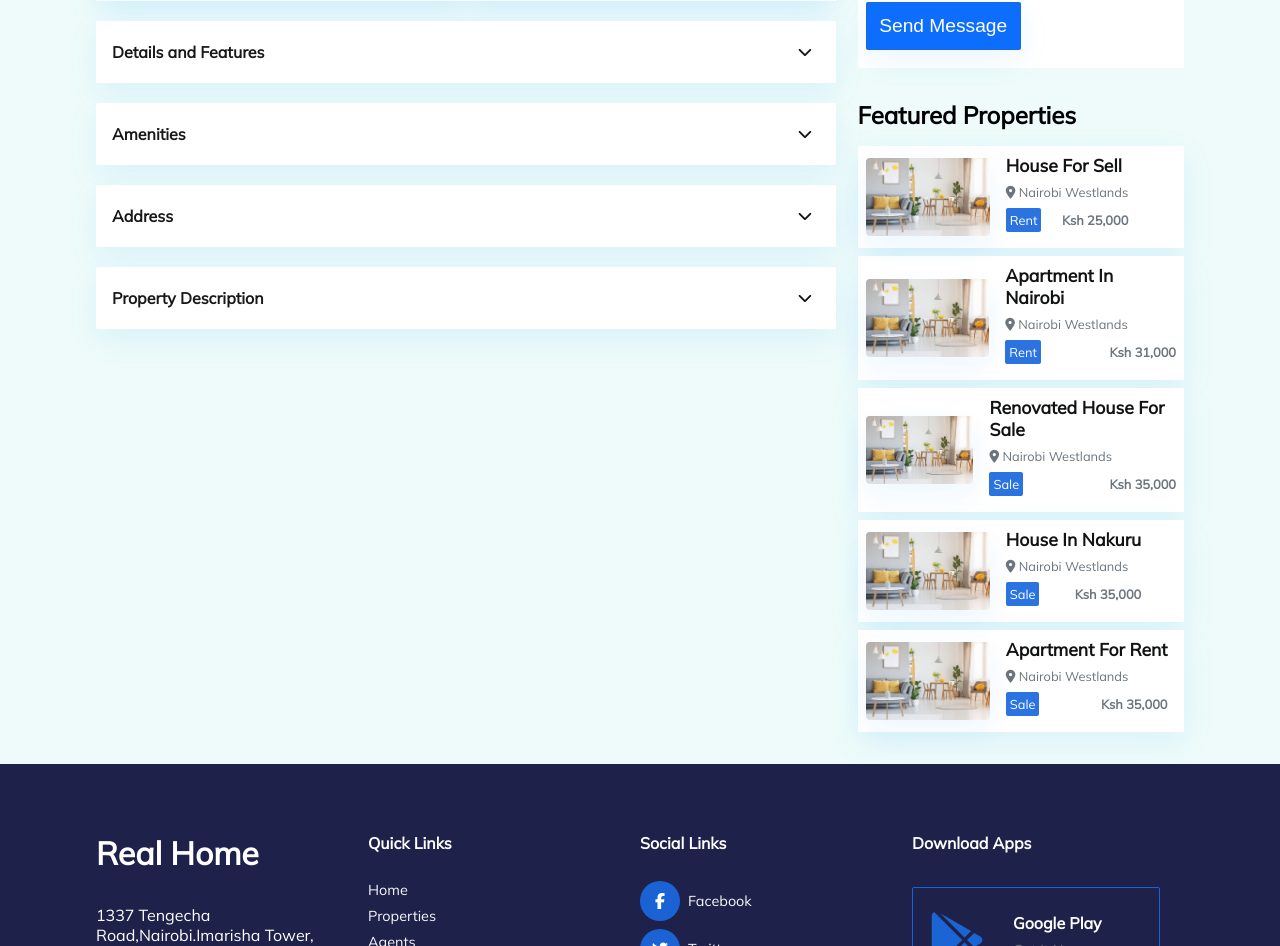
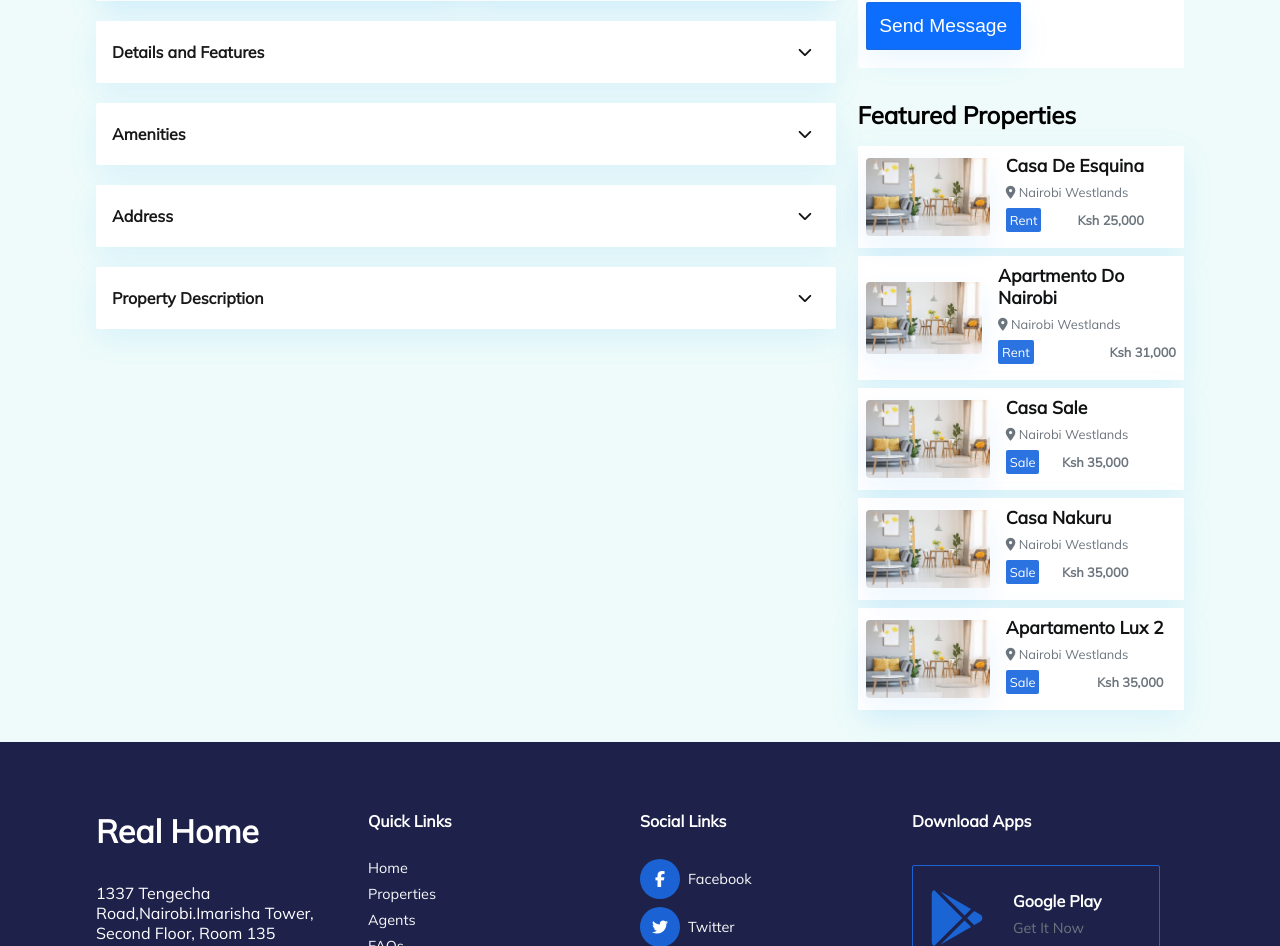
Before and after one commit to TiagoDDornelles/pampimv, a React (Create React App) app: page /property/1 in a window 1280 px wide. Shown: the part 804-1750 px from the top of the page. Built offline with nearby package versions, Linux system fonts and the light colour scheme.

Commit message:
detalhes

```diff
--- a/src/dev-data/agents.js
+++ b/src/dev-data/agents.js
@@ -28,7 +28,7 @@ const agents = [
     listings: [
       {
         id: 1,
-        title: "Apartment for rent",
+        title: "Apartmento lux 2",
         slug: "apartment-for-rent",
         price: price(35000),
         location: "Mombasa",
@@ -69,7 +69,7 @@ const agents = [
       },
       {
         id: 2,
-        title: "House for Sell",
+        title: "Casa de esquina",
         slug: "house-for-sell",
         price: price(35000),
         location: "Nakuru",
@@ -130,7 +130,7 @@ const agents = [
     listings: [
       {
         id: 1,
-        title: "Apartment for rent",
+        title: "Apartamento Lux 2",
         slug: "apartment-for-rent",
         price: price(35000),
         location: "Mombasa",
@@ -171,7 +171,7 @@ const agents = [
       },
       {
         id: 2,
-        title: "House for Sell",
+        title: "Casa de Esquina",
         slug: "house-for-sell",
         price: price(35000),
         location: "Nakuru",
@@ -232,7 +232,7 @@ const agents = [
     listings: [
       {
         id: 1,
-        title: "Apartment for rent",
+        title: "Apartmento Lux 3",
         slug: "apartment-for-rent",
         price: price(35000),
         location: "Mombasa",
@@ -273,7 +273,7 @@ const agents = [
       },
       {
         id: 2,
-        title: "House for Sell",
+        title: "Casa de esquina",
         slug: "house-for-sell",
         price: price(35000),
         location: "Nakuru",
@@ -334,7 +334,7 @@ const agents = [
     listings: [
       {
         id: 1,
-        title: "Apartment for rent",
+        title: "Apartamento Lux 2",
         slug: "apartment-for-rent",
         price: price(35000),
         location: "Mombasa",
@@ -375,7 +375,7 @@ const agents = [
       },
       {
         id: 2,
-        title: "House for Sell",
+        title: "Casa de esquina",
         slug: "house-for-sell",
         price: price(35000),
         location: "Nakuru",
--- a/src/dev-data/listing.js
+++ b/src/dev-data/listing.js
@@ -9,7 +9,7 @@ const price = (price) => {
 const listing = [
   {
     id: 1,
-    title: "Apartment for rent",
+    title: "Apartamento Lux 2",
     slug: "apartment-for-rent",
     price: price(350000),
     location: "Mombasa",
@@ -50,7 +50,7 @@ const listing = [
   },
   {
     id: 2,
-    title: "House for Sell",
+    title: "Casa de Esquina",
     slug: "house-for-sell",
     price: price(25000),
     location: "Nakuru",
@@ -90,7 +90,7 @@ const listing = [
   },
   {
     id: 3,
-    title: "Apartment In Nairobi",
+    title: "Apartmento do Nairobi",
     slug: "apartment-in-nairobi",
     price: price(31000),
     location: "Nairobi",
@@ -130,7 +130,7 @@ const listing = [
   },
   {
     id: 4,
-    title: "Renovated House For Sale",
+    title: "Casa Sale",
     slug: "renoveted-house-for-sale",
     price: price(35000),
     location: "Kisumu",
@@ -170,7 +170,7 @@ const listing = [
   },
   {
     id: 5,
-    title: "House in Nakuru",
+    title: "Casa Nakuru",
     slug: "house-in-nakuru",
     price: price(35000),
     location: "Nairobi",
@@ -210,7 +210,7 @@ const listing = [
   },
   {
     id: 6,
-    title: "Apartment for rent",
+    title: "Apartamento Lux 2",
     slug: "apartment-for-rent",
     price: price(35000),
     location: "Nairobi",
@@ -250,7 +250,7 @@ const listing = [
   },
   {
     id: 7,
-    title: "Offices for rent",
+    title: "Apartamento Figueiredo",
     slug: "offices-for-rent",
     price: price(35000),
     location: "Nairobi",
@@ -290,7 +290,7 @@ const listing = [
   },
   {
     id: 8,
-    title: "Apartment for rent",
+    title: "Apartmento Lux 3",
     slug: "apartmen-for-rent",
     price: price(35000),
     location: "Nairobi",
@@ -330,7 +330,7 @@ const listing = [
   },
   {
     id: 9,
-    title: "Apartment for rent",
+    title: "Apartamento Lux 2",
     slug: "apartment-for-rent",
     price: price(35000),
     location: "Nairobi",
--- a/src/dev-data/messages.js
+++ b/src/dev-data/messages.js
@@ -7,7 +7,7 @@ export const messages = [
     read: true,
     emailFrom: "kevin@gmail.com",
     phone: +254720843306,
-    title: "Interested in The Apartment for Sale",
+    title: "Estou interessado na apartamento a venda !",
   },
   {
     id: 2,
@@ -17,7 +17,7 @@ export const messages = [
     read: true,
     emailFrom: "joram@gmail.com",
     phone: +254720843306,
-    title: "Interested in The House for Sell in Nairobi County",
+    title: "Estou interessado na casa do bairro: Nairobi County",
   },
   {
     id: 3,
@@ -27,6 +27,6 @@ export const messages = [
     read: true,
     emailFrom: "priscilla@gmail.com",
     phone: +254720843306,
-    title: "Interested in The House for Sell in Nairobi County",
+    title: "Estou interessado no apartamento, poderia agendar uma visita?",
   },
 ];
--- a/src/pages/add-listing.js
+++ b/src/pages/add-listing.js
@@ -22,7 +22,7 @@ const AddLisiting = () => {
       <HeaderContainer bg={false} />
       <Section bgColor="--bs-fade-info">
         <Section.InnerContainer>
-          <DashboardContainer title={id ? "Edit Property" : "Add Property"}>
+          <DashboardContainer title={id ? "Edit Property" : "Adicionar Imóveis"}>
             <Add>
               <Form>
                 <Descrition />
```
